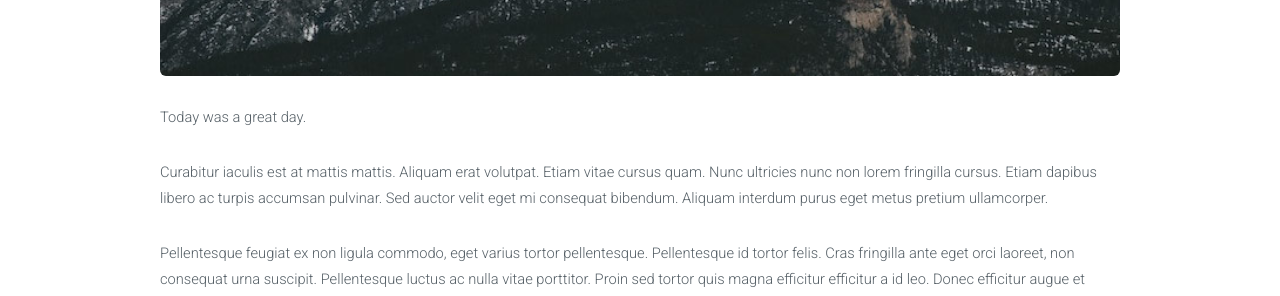
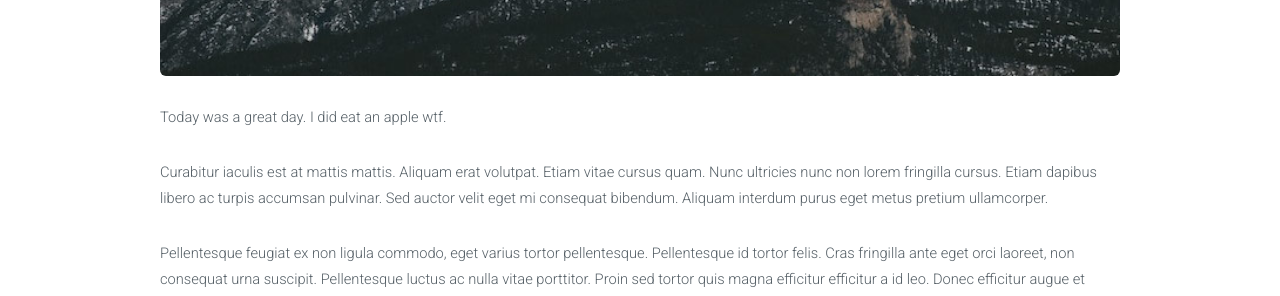
Before and after one commit to Jemcraft/Jemcraft.github.io, a Jekyll site: the page built from _posts/2015-02-17-Curabitur.markdown, in a window 1280 px wide and 900 px high, scrolled down 446 px. Shown: the part 152-448 px from the top of the window. Built offline with Jekyll 4.4.1, drawn with Linux system fonts in a browser that asks for light colours; nearby versions of some CDN libraries; library files that are not in the unit come from our copies.

Commit message:
I ate a mf apple

```diff
--- a/_posts/2015-02-17-Curabitur.markdown
+++ b/_posts/2015-02-17-Curabitur.markdown
@@ -2,7 +2,7 @@
 layout: post
 ---
 <img src="{{ site.baseurl }}/images/pic03.jpg" class="fit image">
-Today was a great day.
+Today was a great day. I did eat an apple wtf.
 
 Curabitur iaculis est at mattis mattis. Aliquam erat volutpat. Etiam vitae cursus quam. Nunc ultricies nunc non lorem fringilla cursus. Etiam dapibus libero ac turpis accumsan pulvinar. Sed auctor velit eget mi consequat bibendum. Aliquam interdum purus eget metus pretium ullamcorper.
 
```
